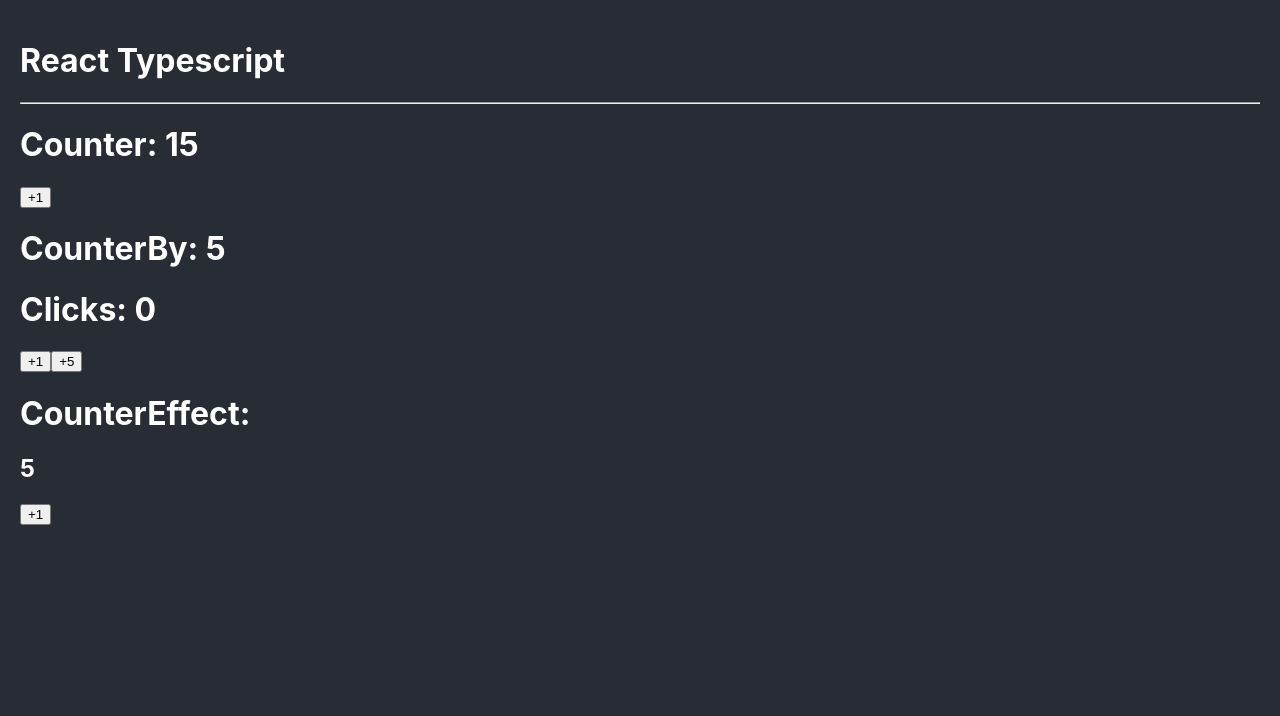
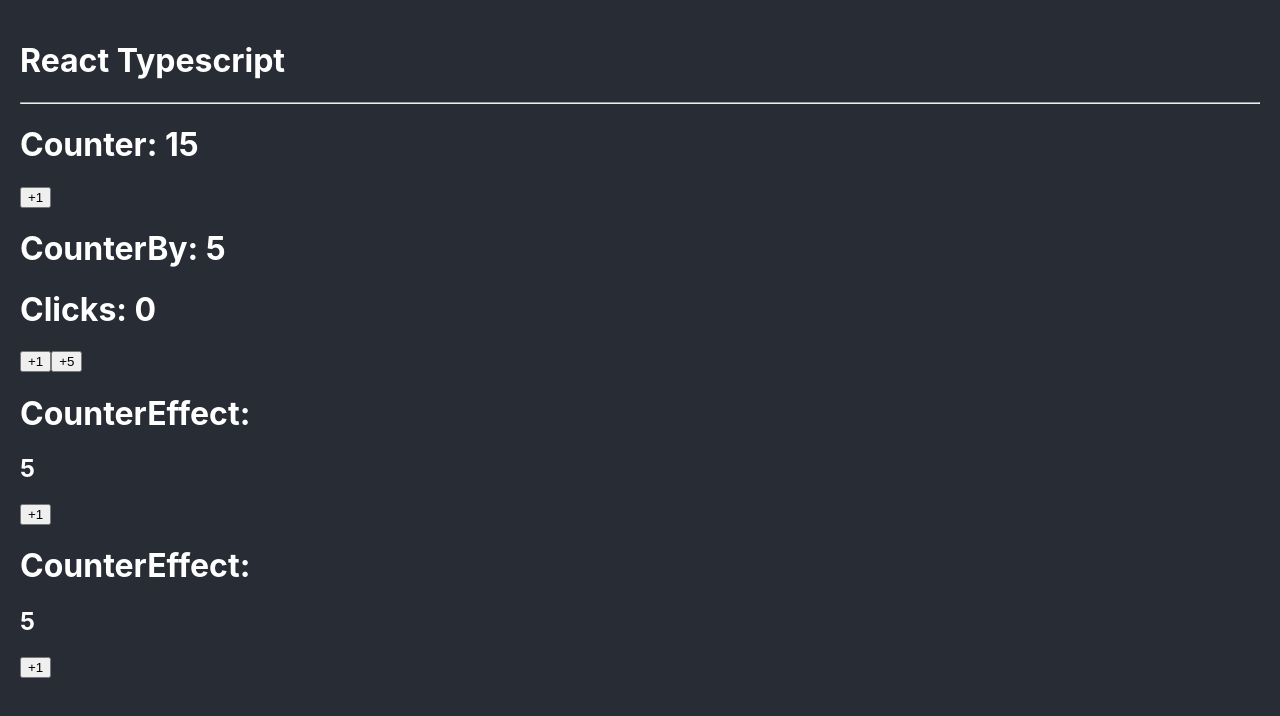
Before and after one commit to amontalvof/react-typescript-bases, a React (Create React App) app: page / in a window 1280 px wide. Shown: the top 716 px of the page. Built offline with nearby package versions, Linux system fonts and the light colour scheme.

Commit message:
feat: useRef and TimeLines

```diff
--- a/src/App.tsx
+++ b/src/App.tsx
@@ -10,6 +10,7 @@
             <Counter initialValue={15} />
             <CounterBy />
             <CounterEffect />
+            <CounterEffect />
         </>
     );
 }
--- a/src/bases/CounterEffect.tsx
+++ b/src/bases/CounterEffect.tsx
@@ -1,10 +1,11 @@
-import { useEffect, useState } from 'react';
+import { useEffect, useState, useRef } from 'react';
 import { gsap } from 'gsap';
 
 const MAXIMUM_COUNT = 10;
 
 const CounterEffect = () => {
     const [counter, setCounter] = useState(5);
+    const counterElement = useRef<HTMLHeadingElement>(null);
 
     const handleClick = () => {
         setCounter((prev) => Math.min(prev + 1, MAXIMUM_COUNT));
@@ -18,15 +19,25 @@
             '%cThe maximum value was reached',
             'color: red; background-color: black'
         );
-        gsap.to('h2', { y: -10, duration: 0.2, ease: 'ease.out' }).then(() =>
-            gsap.to('h2', { y: 0, duration: 1, ease: 'bounce.out' })
-        );
+
+        const timeline = gsap.timeline();
+        timeline
+            .to(counterElement.current, {
+                y: -10,
+                duration: 0.2,
+                ease: 'ease.out',
+            })
+            .to(counterElement.current, {
+                y: 0,
+                duration: 1,
+                ease: 'bounce.out',
+            });
     }, [counter]);
 
     return (
         <>
             <h1>CounterEffect: </h1>
-            <h2>{counter}</h2>
+            <h2 ref={counterElement}>{counter}</h2>
             <button onClick={handleClick}>+1</button>
         </>
     );
```
